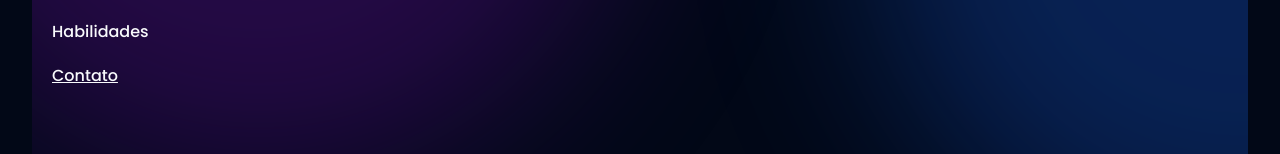
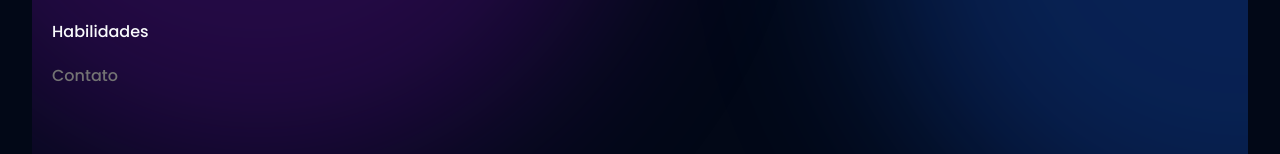
Before and after one commit to davi-andrade-js/dv-portfolio, a Next.js app: page /contact in a window 1280 px wide. Shown: the part 244-398 px from the top of the page. Built offline with nearby package versions, Linux system fonts and the light colour scheme.

Commit message:
chage sidebar hover animation

```diff
--- a/src/components/Sidebar.tsx
+++ b/src/components/Sidebar.tsx
@@ -36,7 +36,7 @@ export default function Sidebar() {
         <Link
           key={item.name}
           href={item.href}
-          className={`nav z-10 w-fit cursor-pointer transition-all lg:hover:pl-2 ${route === item.href ? "underline" : ""}`}
+          className={`nav z-10 w-fit cursor-pointer transition-all lg:hover:text-neutral-500 ${route === item.href ? "text-neutral-500" : ""}`}
         >
           <p>{item.name}</p>
         </Link>
```
